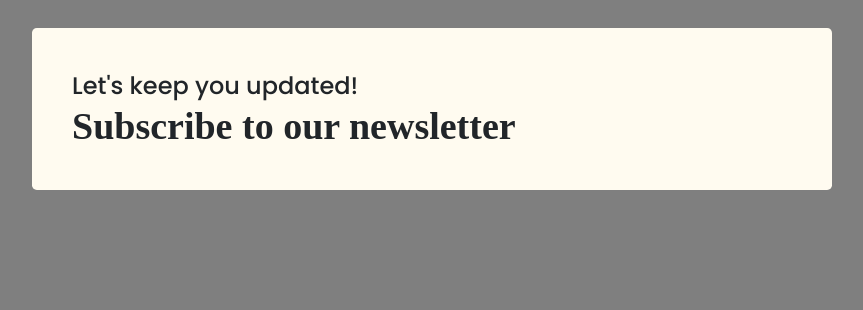
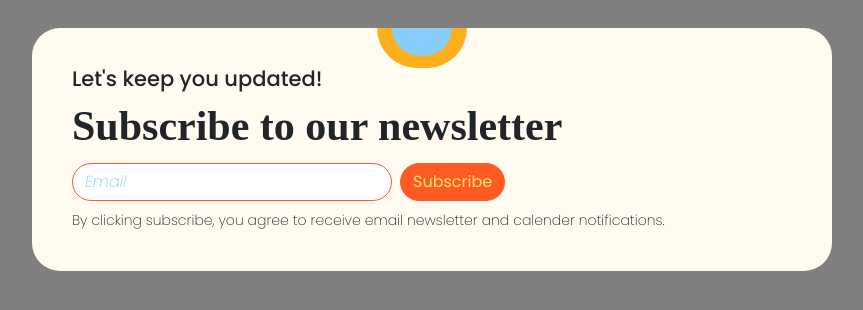
Before and after one commit to shonsirsha/enfu-2022-frontend, a Next.js app: page / in a window 1280 px wide. Shown: the top 310 px of the page, without its empty margins (208-1071 px from the left). Built offline with nearby package versions, Linux system fonts and the light colour scheme; a web font is replaced by a local one.

Commit message:
WIP Subscriber modal

```diff
--- /dev/null
+++ b/components/Buttons/MyButton.js
@@ -0,0 +1,20 @@
+import React from "react";
+import styled from "styled-components";
+import Button from "react-bootstrap/Button";
+
+const StyledButton = styled(Button)`
+	border-radius: ${(props) => (props.pill ? `24px` : `inherit`)};
+`;
+const ButtonText = styled.p`
+	font-family: Poppins;
+	font-weight: 400;
+`;
+const MyButton = ({ pill = true, textColor = "white", ...props }) => {
+	return (
+		<StyledButton pill={pill ? 1 : 0} {...props}>
+			<ButtonText className={`text-${textColor}`}>{props.children}</ButtonText>
+		</StyledButton>
+	);
+};
+
+export default MyButton;
--- /dev/null
+++ b/components/Inputs/CustomInput.js
@@ -0,0 +1,36 @@
+import React from "react";
+import Form from "react-bootstrap/Form";
+import styled from "styled-components";
+import FormControl from "react-bootstrap/FormControl";
+
+const CustomFormControl = styled(FormControl)`
+	border: 1.5px solid #ff5a24;
+	border-radius: ${(props) => (props.pill ? `24px` : `inherit`)};
+	color: ${(props) => (props.subscriber ? `#88CCF9 !important;` : `inherit`)};
+	font-family: Poppins;
+	font-weight: 400;
+	font-style: ${(props) => (props.subscriber ? `italic;` : `inherit`)};
+	width: ${(props) => (props.subscriber ? `320px;` : `inherit`)};
+	max-width: 100%;
+
+	::placeholder {
+		color: ${(props) => (props.subscriber ? `#88CCF9 !important;` : `inherit`)};
+		font-style: ${(props) => (props.subscriber ? `italic;` : `inherit`)};
+		font-weight: 200;
+	}
+`;
+
+const CustomInput = ({ pill = false, subscriberInput = false, ...props }) => {
+	return (
+		<Form {...props}>
+			<CustomFormControl
+				subscriber={subscriberInput ? 1 : 0}
+				pill={pill ? 1 : 0}
+				type="email"
+				placeholder="Email"
+			/>
+		</Form>
+	);
+};
+
+export default CustomInput;
--- a/components/modals/SubscribeModal.js
+++ b/components/modals/SubscribeModal.js
@@ -1,11 +1,14 @@
 import React from "react";
 import Modal from "react-bootstrap/Modal";
 import styled from "styled-components";
+import MyButton from "../Buttons/MyButton";
+import CustomInput from "../Inputs/CustomInput";
 
 const StyledModal = styled(Modal)`
 	& .modal-content {
 		border: none;
 		background: #fffbf0;
+		border-radius: 28px;
 
 		padding: 24px;
 	}
@@ -14,22 +17,80 @@ const StyledModal = styled(Modal)`
 const Subheader = styled.p`
 	font-family: Poppins;
 	font-weight: 500;
-	font-size: 24px;
+	line-height: 21px;
+	font-size: 21px;
 `;
 
 const Header = styled.h2`
 	font-family: TT_Ramilas;
 	font-weight: 900;
-	font-size: 38px;
+	font-size: 42px;
+	line-height: 42px;
+`;
+
+const DiscalimerText = styled.p`
+	font-family: Poppins;
+	font-size: 14px;
+	font-weight: 200;
+	line-height: 22px;
+`;
+
+const HalfCircle = styled.div`
+	position: absolute;
+	top: 0;
+	left: 45%;
+
+	width: 60px;
+	height: 28px;
+	background-color: #88ccf9;
+	border-top-left-radius: 80px;
+	border-top-right-radius: 80px;
+	border: 10px solid #88ccf9;
+	border-bottom: 0;
+	transform: rotate(180deg);
+`;
+
+const OuterHalfCircle = styled.div`
+	position: absolute;
+	top: 0;
+	left: 43.1%;
+
+	width: 90px;
+	height: 40px;
+	background-color: #fdaf1b;
+	border-top-left-radius: 80px;
+	border-top-right-radius: 80px;
+	border: 10px solid #fdaf1b;
+	border-bottom: 0;
+	transform: rotate(180deg);
 `;
 
 const SubscribeModal = () => {
 	return (
-		<StyledModal size="lg" show onHide={() => {}}>
+		<StyledModal size="lg" show onHide={() => {}} className="position-relative">
+			<div className="d-none d-lg-block">
+				<OuterHalfCircle />
+				<HalfCircle />
+			</div>
+
 			<Modal.Body>
 				<div className="d-flex flex-column">
 					<Subheader>Let&apos;s keep you updated!</Subheader>
-					<Header>Subscribe to our newsletter</Header>
+					<Header className="my-3">Subscribe to our newsletter</Header>
+					<div className="d-flex mb-2 align-items-center flex-wrap">
+						<CustomInput
+							className="me-2 mb-lg-0 mb-2 text-center"
+							pill
+							subscriberInput
+						/>
+						<MyButton variant="danger" pill textColor="lightYellow">
+							Subscribe
+						</MyButton>
+					</div>
+					<DiscalimerText>
+						By clicking subscribe, you agree to receive email newsletter and
+						calender notifications.
+					</DiscalimerText>
 				</div>
 			</Modal.Body>
 		</StyledModal>
--- a/styles/root.scss
+++ b/styles/root.scss
@@ -3,10 +3,11 @@
 $primary: #fdaf1b;
 $secondary: #88ccf9;
 $cream: #fffbf0;
+$lightYellow: #fce46a;
 $success: #3e8d63;
 $info: #7b61ff;
 $warning: #b8c924;
-$danger: #ff7d7d;
+$danger: #ff5a24;
 $light: #f8f9fa;
 $dark: #343a40;
 $gray: #aaaaaa;
@@ -22,6 +23,7 @@ $theme-colors: (
 	primary: $primary,
 	secondary: $secondary,
 	cream: $cream,
+	lightYellow: $lightYellow,
 	success: $success,
 	info: $info,
 	warning: $warning,
```
